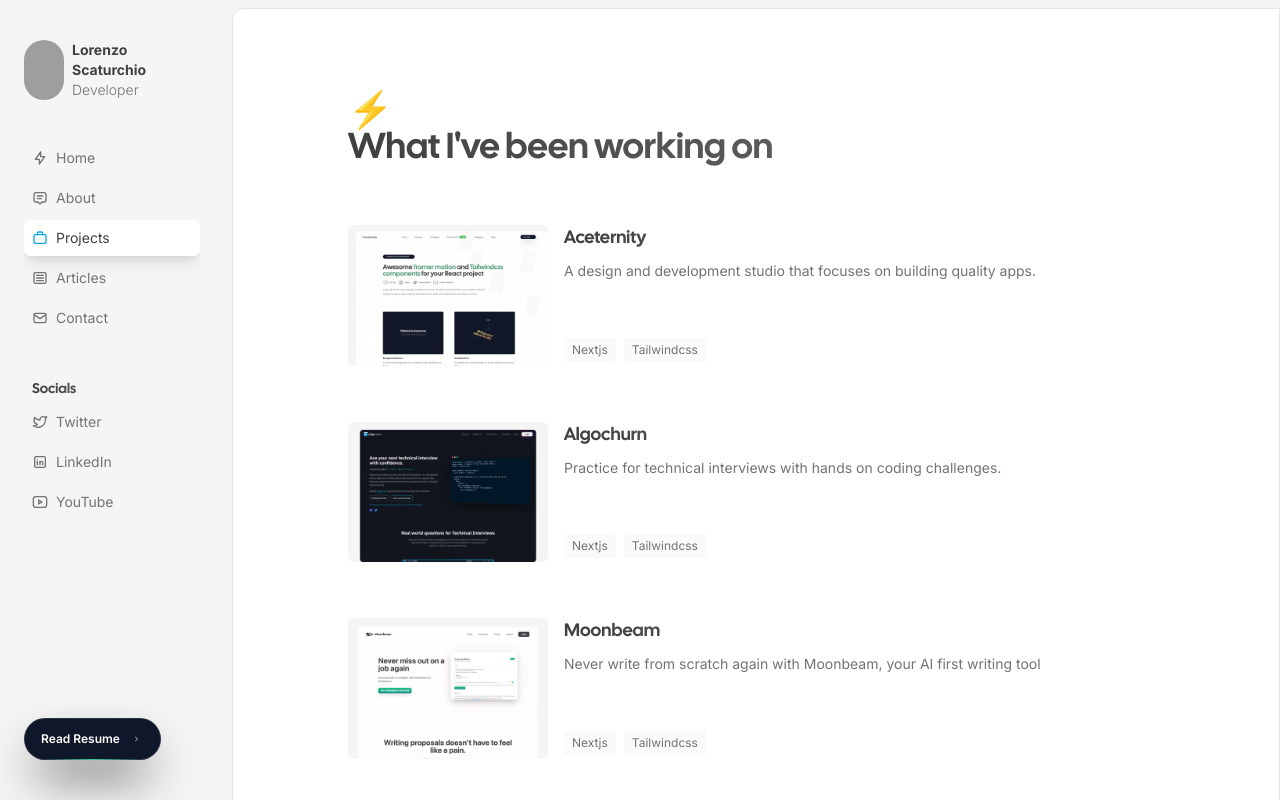
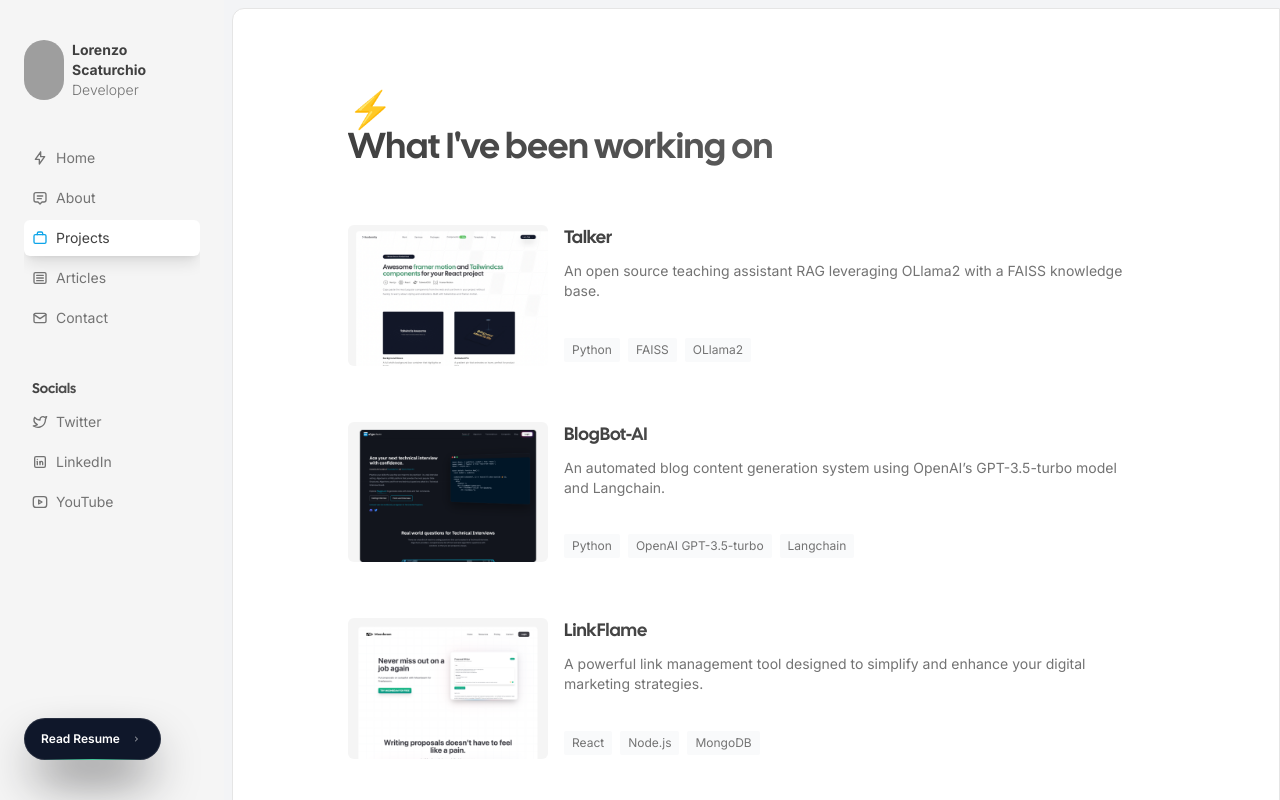
Before and after one commit to gr8monk3ys/test-repo, a Next.js app: page /projects in a window 1280 px wide. Built offline with nearby package versions, Linux system fonts and the light colour scheme; grey boxes are pictures that could not be loaded.

Commit message:
Changed products to personal

```diff
--- a/src/constants/products.tsx
+++ b/src/constants/products.tsx
@@ -9,122 +9,113 @@
 
 export const products = [
   {
-    href: "https://aceternity.com",
-    title: "Aceternity",
+    href: "https://github.com/gr8monk3ys/TALKER",
+    title: "Talker",
     description:
-      "A design and development studio that focuses on building quality apps.",
+      "An open source teaching assistant RAG leveraging OLlama2 with a FAISS knowledge base.",
     thumbnail: sidefolioAceternity,
     images: [sidefolioAceternity, sidefolioAceternity2],
-    stack: ["Nextjs", "Tailwindcss"],
-    slug: "aceternity",
+    stack: ["Python", "FAISS", "OLlama2"],
+    slug: "talker",
     content: (
       <div>
         <p>
-          Sit eiusmod ex mollit sit quis ad deserunt. Sint aliqua aliqua ullamco
-          dolore nulla amet tempor sunt est ipsum. Dolor laborum eiusmod
-          cupidatat consectetur velit ipsum. Deserunt nisi in culpa laboris
-          cupidatat elit velit aute mollit nisi. Officia ad exercitation laboris
-          non cupidatat duis esse velit ut culpa et.{" "}
+          Implemented and collaborated on an open source teaching assistant RAG
+          leveraging OLlama2 with a FAISS knowledge base, answering students’
+          questions based on class criteria, syllabus, and slides, increasing
+          student engagement by 30%.
         </p>
         <p>
-          Exercitation pariatur enim occaecat adipisicing nostrud adipisicing
-          Lorem tempor ullamco exercitation quis et dolor sint. Adipisicing sunt
-          sit aute fugiat incididunt nostrud consequat proident fugiat id.
-          Officia aliquip laborum labore eu culpa dolor reprehenderit eu ex enim
-          reprehenderit. Cillum Lorem veniam eu magna exercitation.
-          Reprehenderit adipisicing minim et officia enim et veniam Lorem
-          excepteur velit adipisicing et Lorem magna.
-        </p>{" "}
+          Included features of providing multi-modal results to queries from
+          classrooms such as YouTube videos with video time queues based on
+          question context, enhancing learning efficiency by 25%.
+        </p>
       </div>
     ),
   },
   {
-    href: "https://algochurn.com",
-    title: "Algochurn",
+    href: "https://github.com/gr8monk3ys/BLOGBOT-AI",
+    title: "BlogBot-AI",
     description:
-      "Practice for technical interviews with hands on coding challenges.",
+      "An automated blog content generation system using OpenAI’s GPT-3.5-turbo model and Langchain.",
     thumbnail: sidefolioAlgochurn,
     images: [sidefolioAlgochurn, sidefolioAlgochurn2],
-    stack: ["Nextjs", "Tailwindcss"],
-    slug: "algochurn",
+    stack: ["Python", "OpenAI GPT-3.5-turbo", "Langchain"],
+    slug: "blogbot-ai",
     content: (
       <div>
         <p>
-          Sit eiusmod ex mollit sit quis ad deserunt. Sint aliqua aliqua ullamco
-          dolore nulla amet tempor sunt est ipsum. Dolor laborum eiusmod
-          cupidatat consectetur velit ipsum. Deserunt nisi in culpa laboris
-          cupidatat elit velit aute mollit nisi. Officia ad exercitation laboris
-          non cupidatat duis esse velit ut culpa et.{" "}
+          Constructed an automated blog content generation system using OpenAI’s
+          GPT-3.5-turbo model and Langchain.
         </p>
         <p>
-          Exercitation pariatur enim occaecat adipisicing nostrud adipisicing
-          Lorem tempor ullamco exercitation quis et dolor sint. Adipisicing sunt
-          sit aute fugiat incididunt nostrud consequat proident fugiat id.
-          Officia aliquip laborum labore eu culpa dolor reprehenderit eu ex enim
-          reprehenderit. Cillum Lorem veniam eu magna exercitation.
-          Reprehenderit adipisicing minim et officia enim et veniam Lorem
-          excepteur velit adipisicing et Lorem magna.
-        </p>{" "}
+          Accomplished workflows for generating SEO-optimized blog titles,
+          descriptions, and detailed sections.
+        </p>
+        <p>
+          Utilized Python and ConversationBufferMemory for maintaining context
+          and orchestrating tasks.
+        </p>
       </div>
     ),
   },
   {
-    href: "https://gomoonbeam.com",
-    title: "Moonbeam",
+    href: "https://github.com/gr8monk3ys/LinkFlame",
+    title: "LinkFlame",
     description:
-      "Never write from scratch again with Moonbeam, your AI first writing tool",
+      "A powerful link management tool designed to simplify and enhance your digital marketing strategies.",
     thumbnail: sidefolioMoonbeam,
     images: [sidefolioMoonbeam, sidefolioMoonbeam2],
-    stack: ["Nextjs", "Tailwindcss"],
-    slug: "moonbeam",
+    stack: ["React", "Node.js", "MongoDB"],
+    slug: "linkflame",
     content: (
       <div>
         <p>
-          Sit eiusmod ex mollit sit quis ad deserunt. Sint aliqua aliqua ullamco
-          dolore nulla amet tempor sunt est ipsum. Dolor laborum eiusmod
-          cupidatat consectetur velit ipsum. Deserunt nisi in culpa laboris
-          cupidatat elit velit aute mollit nisi. Officia ad exercitation laboris
-          non cupidatat duis esse velit ut culpa et.{" "}
+          LinkFlame is a comprehensive link management tool developed to
+          streamline and optimize your digital marketing efforts. It provides
+          functionalities for creating, managing, and tracking links to ensure
+          maximum engagement and performance.
         </p>
         <p>
-          Exercitation pariatur enim occaecat adipisicing nostrud adipisicing
-          Lorem tempor ullamco exercitation quis et dolor sint. Adipisicing sunt
-          sit aute fugiat incididunt nostrud consequat proident fugiat id.
-          Officia aliquip laborum labore eu culpa dolor reprehenderit eu ex enim
-          reprehenderit. Cillum Lorem veniam eu magna exercitation.
-          Reprehenderit adipisicing minim et officia enim et veniam Lorem
-          excepteur velit adipisicing et Lorem magna.
-        </p>{" "}
+          Leveraging modern technologies like React for the frontend, Node.js
+          for the backend, and MongoDB for the database, LinkFlame offers a
+          robust and scalable solution for marketers and businesses looking to
+          enhance their online presence.
+        </p>
+        <p>
+          Key features include detailed analytics, customizable link appearance,
+          and seamless integration with various marketing platforms, making it
+          an indispensable tool for any digital marketing strategy.
+        </p>
       </div>
     ),
   },
   {
-    href: "https://tailwindmasterkit.com",
-    title: "Tailwind Master Kit",
+    href: "https://github.com/gr8monk3ys/Paper-Summarizer",
+    title: "Paper Summarizer",
     description:
-      "A beautiful and comprehensive Tailwind CSS components library for building modern websites and applications.",
+      "A tool for summarizing academic papers using advanced NLP techniques.",
     thumbnail: sidefolioTailwindMasterKit,
     images: [sidefolioTailwindMasterKit, sidefolioTailwindMasterKit2],
-    stack: ["Nextjs", "Tailwindcss"],
-    slug: "tailwindmasterkit",
+    stack: ["Python", "NLP", "Transformers"],
+    slug: "paper-summarizer",
     content: (
       <div>
         <p>
-          Sit eiusmod ex mollit sit quis ad deserunt. Sint aliqua aliqua ullamco
-          dolore nulla amet tempor sunt est ipsum. Dolor laborum eiusmod
-          cupidatat consectetur velit ipsum. Deserunt nisi in culpa laboris
-          cupidatat elit velit aute mollit nisi. Officia ad exercitation laboris
-          non cupidatat duis esse velit ut culpa et.{" "}
+          Developed a robust tool for summarizing academic papers using advanced
+          NLP techniques, facilitating quick comprehension of complex research
+          documents.
         </p>
         <p>
-          Exercitation pariatur enim occaecat adipisicing nostrud adipisicing
-          Lorem tempor ullamco exercitation quis et dolor sint. Adipisicing sunt
-          sit aute fugiat incididunt nostrud consequat proident fugiat id.
-          Officia aliquip laborum labore eu culpa dolor reprehenderit eu ex enim
-          reprehenderit. Cillum Lorem veniam eu magna exercitation.
-          Reprehenderit adipisicing minim et officia enim et veniam Lorem
-          excepteur velit adipisicing et Lorem magna.
-        </p>{" "}
+          Leveraged state-of-the-art transformers to extract key points and
+          generate concise summaries, enhancing the efficiency of academic
+          research.
+        </p>
+        <p>
+          Integrated with various data sources to allow seamless input of
+          research papers and articles, providing a versatile solution for
+          researchers and students alike.
+        </p>
       </div>
     ),
   },
```
